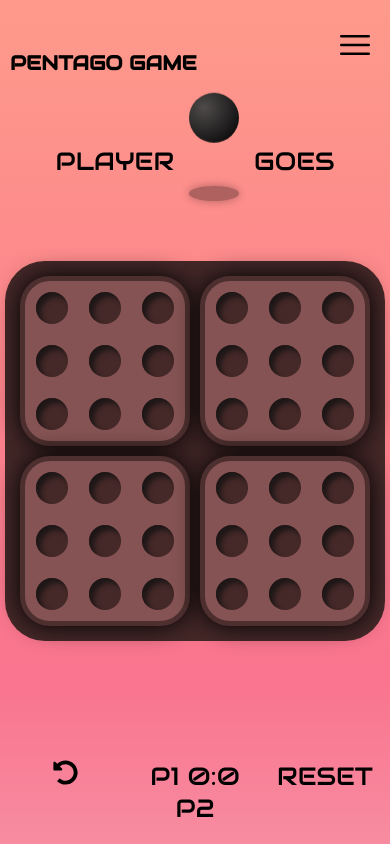
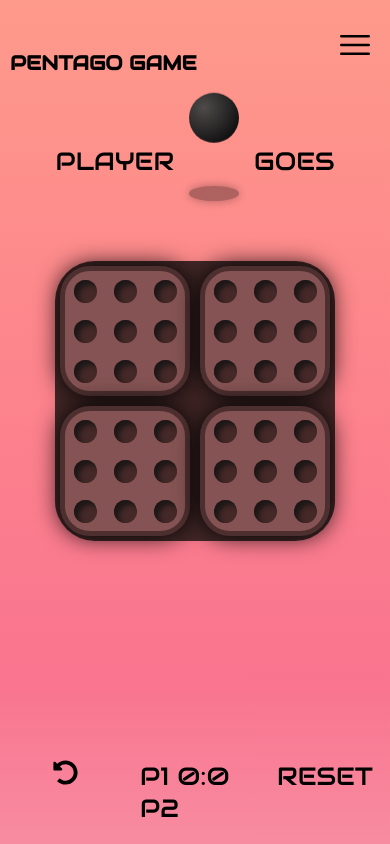
Before and after one commit to Krystian-Kamer/pentago-game, a React (Vite) app: page / in a window 390 px wide. Built offline with nearby package versions, Linux system fonts and the light colour scheme.

Commit message:
make board, partOfBoard and slot more responsible - using clamp

```diff
--- a/src/components/Board/Board.css
+++ b/src/components/Board/Board.css
@@ -1,13 +1,13 @@
 .board {
   margin: 0 auto;
-  width: 680px;
-  height: 680px;
+  width: clamp(280px, 53vw, 680px);
+  height: clamp(280px, 53vw, 680px);
   display: grid;
   grid-template-columns: repeat(2, 1fr);
   grid-template-rows: repeat(2, 1fr);
   background-color: rgb(69, 40, 40);
-  padding: 10px;
   border-radius: 40px;
+  place-items: center;
 }
 .part {
   position: relative;
@@ -15,12 +15,22 @@
 .arrow {
   position: absolute;
   transform: translate(-50%, -50%);
-  font-size: 60px;
+  font-size: clamp(10px, 6vw, 50px);
   background: transparent;
 }
 
+@keyframes spin {
+  from {
+    transform: rotate(0deg);
+  }
+  to {
+    transform: rotate(360deg);
+  }
+}
+
 .arrow:hover {
-  font-size: 65px;
+  font-size: clamp(12px, 6.5vw, 55px);
+  animation: spin 1s linear infinite;
 }
 
 .spin-to-left {
@@ -54,10 +64,12 @@
 }
 .top-left-part .arrow-right {
   top: -10%;
+  left: 50%;
 }
 
 .top-right-part .arrow-left {
   top: -10%;
+  left: 50%;
 }
 .top-right-part .arrow-right {
   top: 40%;
@@ -84,17 +96,3 @@
   left: 40%;
   transform: rotate(180deg);
 }
-
-@media (max-width: 575px) {
-  .board {
-    width: 380px;
-    height: 380px;
-  }
-}
-
-@media (min-width: 576px) and (max-width: 991px) {
-  .board {
-    width: 540px;
-    height: 540px;
-  }
-}
--- a/src/components/Navbar/Navbar.css
+++ b/src/components/Navbar/Navbar.css
@@ -91,6 +91,7 @@
     background-color: rgba(156, 76, 76, 0.318);
     border-radius: 10px;
     box-shadow: 20px 20px 15px rgba(0, 0, 0, 0.547);
+    border: 2px solid rgb(156, 76, 76);
   }
 
   .close-details-btn {
--- a/src/components/PartOfBoard/PartOfBoard.css
+++ b/src/components/PartOfBoard/PartOfBoard.css
@@ -2,8 +2,8 @@
   display: grid;
   grid-template-columns: repeat(3, 1fr);
   grid-template-rows: repeat(3, 1fr);
-  width: 320px;
-  height: 320px;
+  width: clamp(130px, 25vw, 320px);
+  height: clamp(130px, 25vw, 320px);
   margin: 5px;
   background-color: rgb(133, 83, 83);
   border-radius: 40px;
@@ -18,15 +18,6 @@
 
 @media (max-width: 575px) {
   .part-of-board {
-    width: 170px;
-    height: 170px;
     border-radius: 30px;
   }
 }
-
-@media (min-width: 576px) and (max-width: 991px) {
-  .part-of-board {
-    width: 250px;
-    height: 250px;
-  }
-}
--- a/src/components/PartOfBoard/PartOfBoard.jsx
+++ b/src/components/PartOfBoard/PartOfBoard.jsx
@@ -12,7 +12,6 @@ const PartOfBoard = ({ id: partId }) => {
     isPartMoving,
   } = useGameContext();
 
-  console.log(isPartMoving);
   return (
     <>
       <div className='part-of-board'>
--- a/src/components/Slot/Slot.css
+++ b/src/components/Slot/Slot.css
@@ -1,7 +1,7 @@
 .ball {
   border-radius: 50%;
-  height: 50px;
-  width: 50px;
+  width: clamp(25px, 4vw, 50px);
+  height: clamp(25px, 4vw, 50px);
   margin: 0px 7px;
   align-self: center;
   justify-self: center;
@@ -15,10 +15,20 @@
   background: radial-gradient(circle at 30% 30%, #d8d6d6, #e86161);
 }
 
+/* .player-one {
+  background: radial-gradient(circle at 30% 30%, #4f4b4b, #000000);
+}
+
+.player-two {
+  background: radial-gradient(circle at 30% 30%, #d8d6d6, #e86161);
+} */
+
+
+
 .slot-1,
 .slot-2 {
-  width: 53px;
-  height: 53px;
+  width: clamp(23px, 4.6vw, 55px);
+  height: clamp(23px, 4.6vw, 55px);
   background-color: rgb(69, 40, 40);
   border-radius: 50%;
   align-self: center;
@@ -42,28 +52,16 @@
 }
 
 @media (max-width: 576px) {
-  .ball {
-    height: 32px;
-    width: 32px;
-  }
   .slot-1,
   .slot-2 {
-    height: 32px;
-    width: 32px;
     box-shadow: inset 5px 5px 5px rgb(30, 23, 23);
   }
 }
 
 @media (min-width: 577px) and (max-width: 991px) {
-  .ball {
-    height: 45px;
-    width: 45px;
-  }
 
   .slot-1,
   .slot-2 {
-    height: 45px;
-    width: 45px;
     box-shadow: inset 10px 10px 5px rgb(30, 23, 23);
   }
 }
--- a/src/style.css
+++ b/src/style.css
@@ -10,7 +10,6 @@ body {
   width: 100vw;
   height: 100vh;
   display: flex;
-  text-align: center;
   justify-content: center;
   background-image: linear-gradient(
     to top,
```
